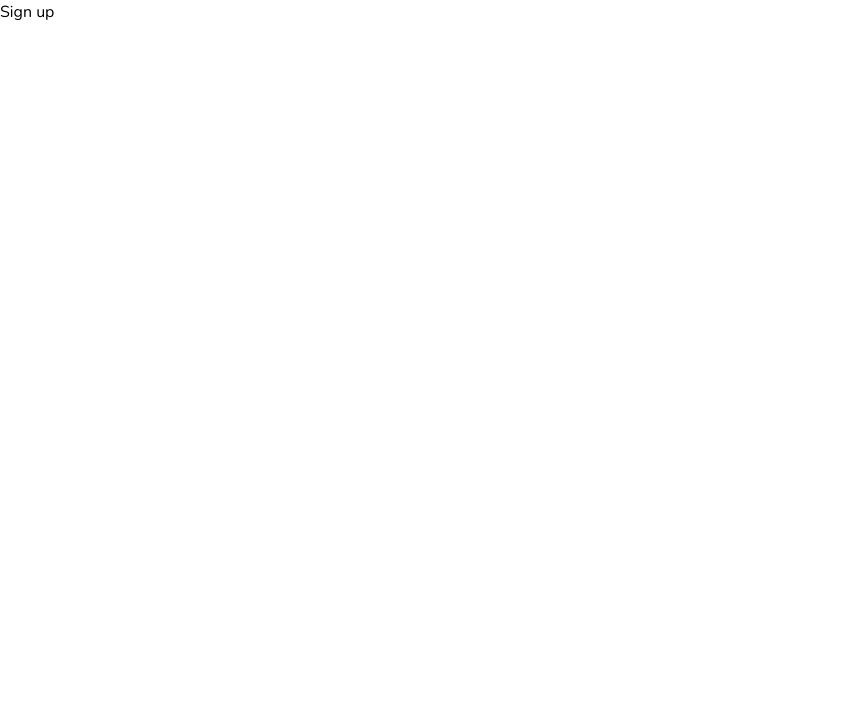
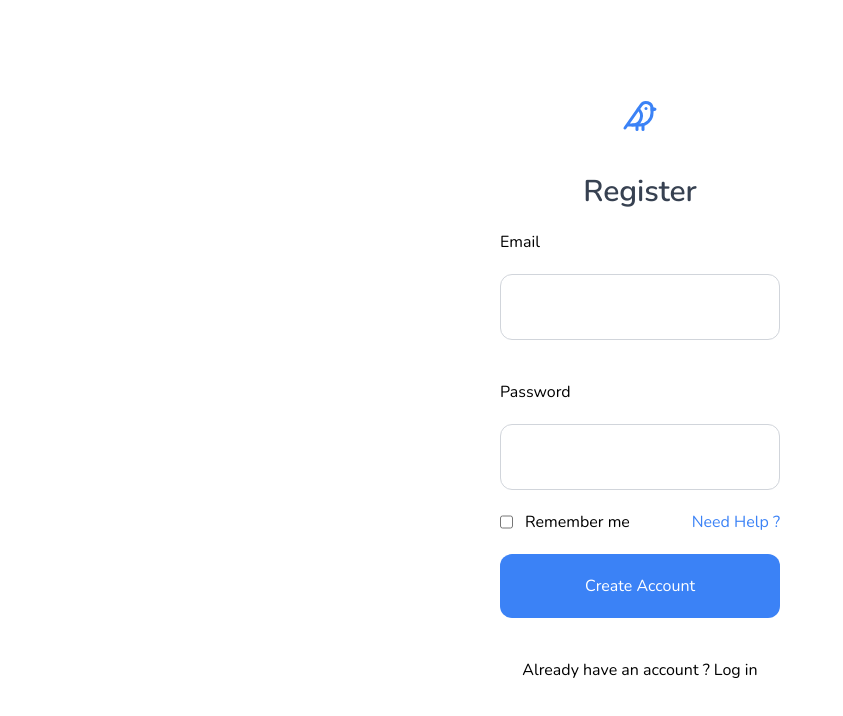
Before and after one commit to igortasic123/mvp-website, a Next.js app: page /SignUp in a window 1280 px wide. Shown: the top 716 px of the page, without its empty margins (0-843 px from the left). Built offline with nearby package versions, Linux system fonts and the light colour scheme.

Commit message:
signuppage

```diff
--- a/app/Login/page.tsx
+++ b/app/Login/page.tsx
@@ -18,6 +18,9 @@ const Login = () => {
 
         />
       </Link>
+      <div className="flex flex-col items-center gap-5  w-3/4  md:w-1/4 pt-10 ">
+        <h1 className="text-3xl text-gray-700 font-semibold">Login</h1>
+      </div>
 
       <div className="flex flex-col gap-5 p-5  w-3/4  md:w-1/4 ">
         <label
@@ -56,7 +59,7 @@ const Login = () => {
 
         <div className="flex flex-col gap-5 p-5  w-3/4 md:w-1/4 ">
           <button className="bg-blue-500 rounded-xl p-5  text-white">
-            Submit
+            Continue
           </button>
         </div>
 
--- a/app/SignUp/page.tsx
+++ b/app/SignUp/page.tsx
@@ -1,7 +1,87 @@
+
+import React from 'react';
+import Link from 'next/link';
+import { LuBird } from 'react-icons/lu';
+
+
+
+
+
 const SignUp = () => {
-    return ( <div>
-        Sign up
-    </div> );
-}
+    return (
+        <div className="flex flex-col items-center h-screen  justify-center  ">
+        <Link href="/">
+
+        <LuBird
+        className="text-4xl text-blue-500"
+
+        />
+      </Link>
+
+      <div className="flex flex-col items-center gap-5  w-3/4  md:w-1/4 pt-10 ">
+        <h1 className="text-3xl text-gray-700 font-semibold">Register</h1>
+      </div>
+
+      <div className="flex flex-col gap-5 p-5  w-3/4  md:w-1/4 ">
+        <label
+        htmlFor="email">Email</label>
+        <input
+          type="text"
+          name="email"
+          id="email"
+          required
+          className="border-[1px] border-gray-300 rounded-xl p-5 w-full"
+        />
+      </div>
+      <div className="flex flex-col  gap-5 p-5  w-3/4  md:w-1/4">
+        <label htmlFor="password">Password</label>
+        <input
+          type="text"
+          name="password"
+          id="password"
+          required
+          className="border-[1px] border-gray-300 rounded-xl p-5"
+        />
+      </div>
+      <div className="justify-between flex flex-row px-5  w-3/4  md:w-1/4">
+
+      <div className="flex flex-row gap-3 ">
+      <input type="checkbox" name="remember" id="remember" />
+      <label htmlFor="remember">Remember me</label>
+      </div>
+
+        <div>
+            <a href="Help" className="text-blue-500">
+                Need Help ?
+            </a>
+        </div>
+        </div>
+
+        <div className="flex flex-col gap-5 p-5  w-3/4 md:w-1/4 ">
+          <button className="bg-blue-500 rounded-xl p-5  text-white">
+            Create Account
+          </button>
+        </div>
+
+        <div className="flex flex-col gap-5 p-5  w-3/4 ">
+          <Link
+          className="
+          text-center
+          cursor-pointer
+
+          "
+
+          href="/Login">
+            Already have an account
+
+             ? Log in
+          </Link>
+
+          </div>
+    </div>
+  );
+};
+
+
 
 export default SignUp;
```
